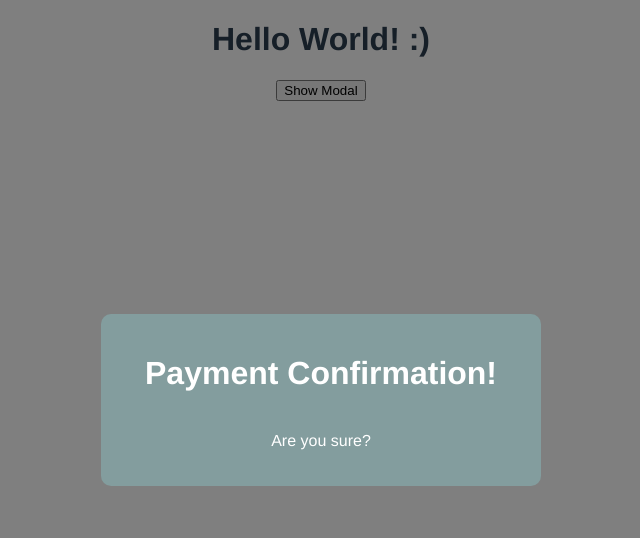
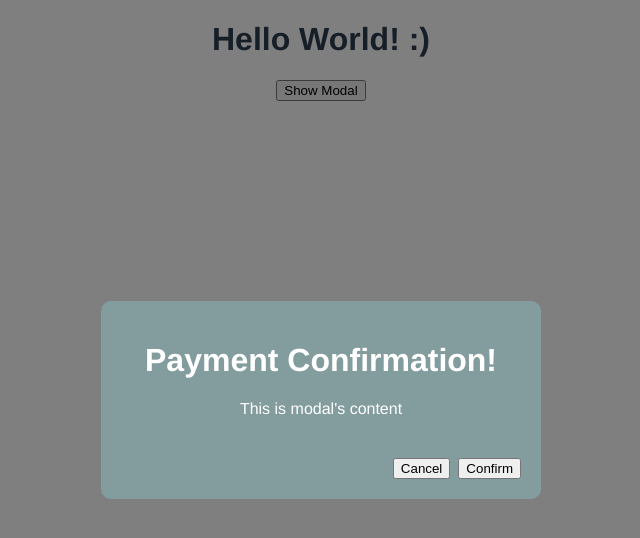
Before and after one commit to badawi1713/learn-vue, a Vue app in the folder 02-vue-cli/: page / in a window 1280 px wide. Both pictures are taken after a click on the button "Show Modal". Shown: the top 538 px of the page, without its empty margins (319-959 px from the left). Built offline with nearby package versions, Linux system fonts and the light colour scheme.

Commit message:
feat: add slot content

```diff
--- a/02-vue-cli/src/App.vue
+++ b/02-vue-cli/src/App.vue
@@ -1,7 +1,16 @@
 <template>
   <div>
     <div v-show="showModal">
-      <Modal :title="title" content="Are you sure?" :theme="theme" @close="showModalHandler" />
+      <Modal :theme="theme" @close="showModalHandler">
+        <template v-slot:content>
+          <h1>{{ title }}</h1>
+          <p>{{ content }}</p>
+        </template>
+        <template v-slot:actions>
+          <button @click="showModalHandler">Cancel</button>
+          <button @click="showModalHandler">Confirm</button>
+        </template>
+      </Modal>
     </div>
     <h1>Hello World! :)</h1>
     <button @click="showModalHandler">Show Modal</button>
@@ -21,6 +30,7 @@ export default {
       title: "Payment Confirmation!",
       theme: "sale",
       showModal: false,
+      content: "This is modal's content",
     };
   },
   methods: {
--- a/02-vue-cli/src/components/Modal.vue
+++ b/02-vue-cli/src/components/Modal.vue
@@ -1,8 +1,10 @@
 <template>
   <div class="backdrop" @click.self="closeModalHandler">
-    <div :class="{sale: theme === 'sale'}" class="modal">
-      <h1>{{title}}</h1>
-      <p>{{content}}</p>
+    <div :class="{ sale: theme === 'sale' }" class="modal">
+      <slot name="content"></slot>
+      <div class="actions">
+        <slot name="actions"></slot>
+      </div>
     </div>
   </div>
 </template>
@@ -11,14 +13,12 @@
 export default {
   name: "Modal",
   props: {
-      title: String,
-      content: String,
-      theme: String
+    theme: String,
   },
   methods: {
-      closeModalHandler(){
-          this.$emit('close')
-      }
+    closeModalHandler() {
+      this.$emit("close");
+    },
   },
 };
 </script>
@@ -52,10 +52,22 @@ export default {
 }
 
 .modal.sale {
-    background: #839d9e;
+  background: #839d9e;
 }
 
-.modal.sale h1,p {
-    color: #fff;
+.modal.sale >>> h1 {
+  color: #fff;
+}
+
+.modal.sale >>> p {
+  color: #fff;
+}
+
+.actions {
+  display: flex;
+  justify-content: flex-end;
+  align-items: center;
+  gap: 8px;
+  margin-top: 40px;
 }
 </style>
```
Also changed, not shown: 1 other file (tests, documents, lock files or other folders).
